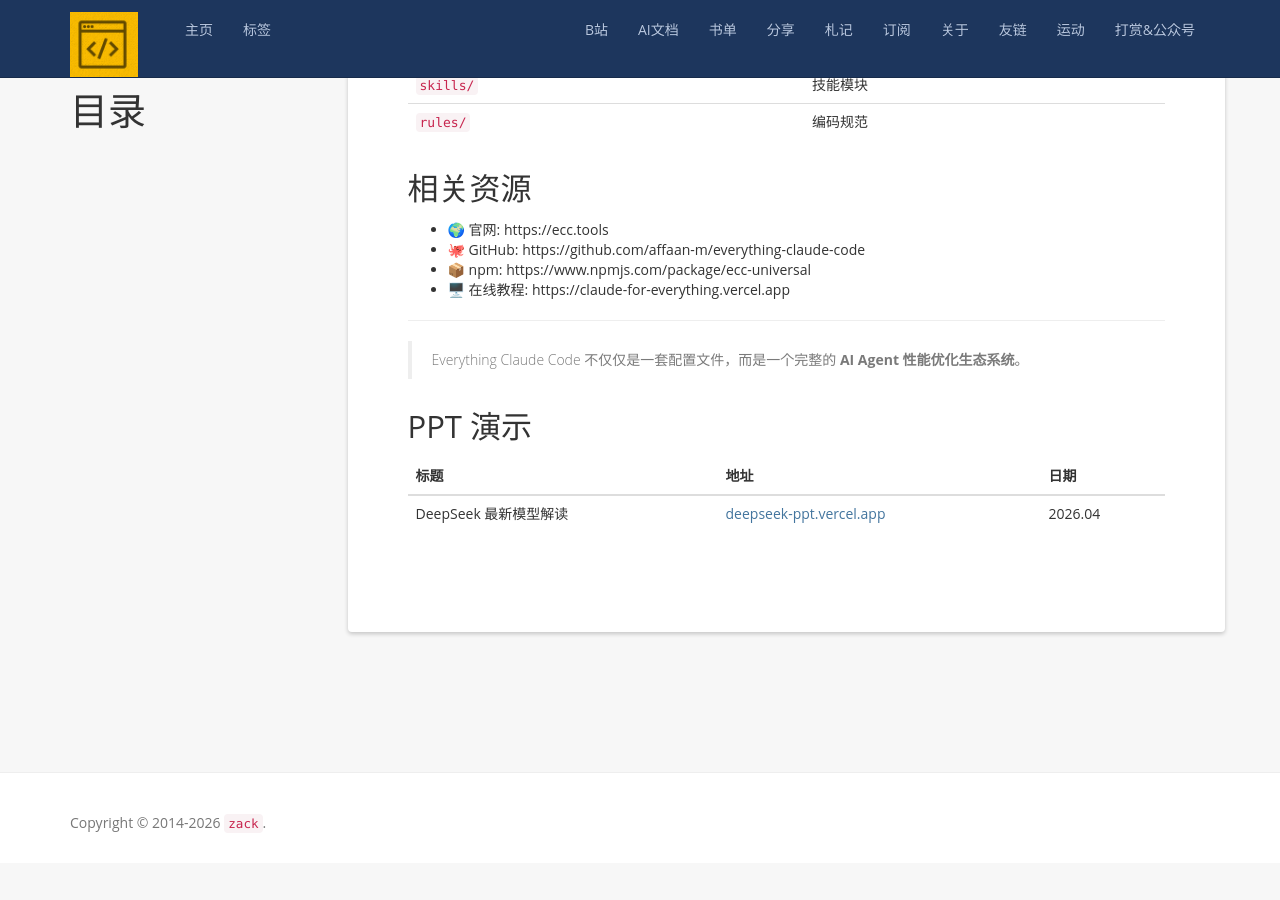
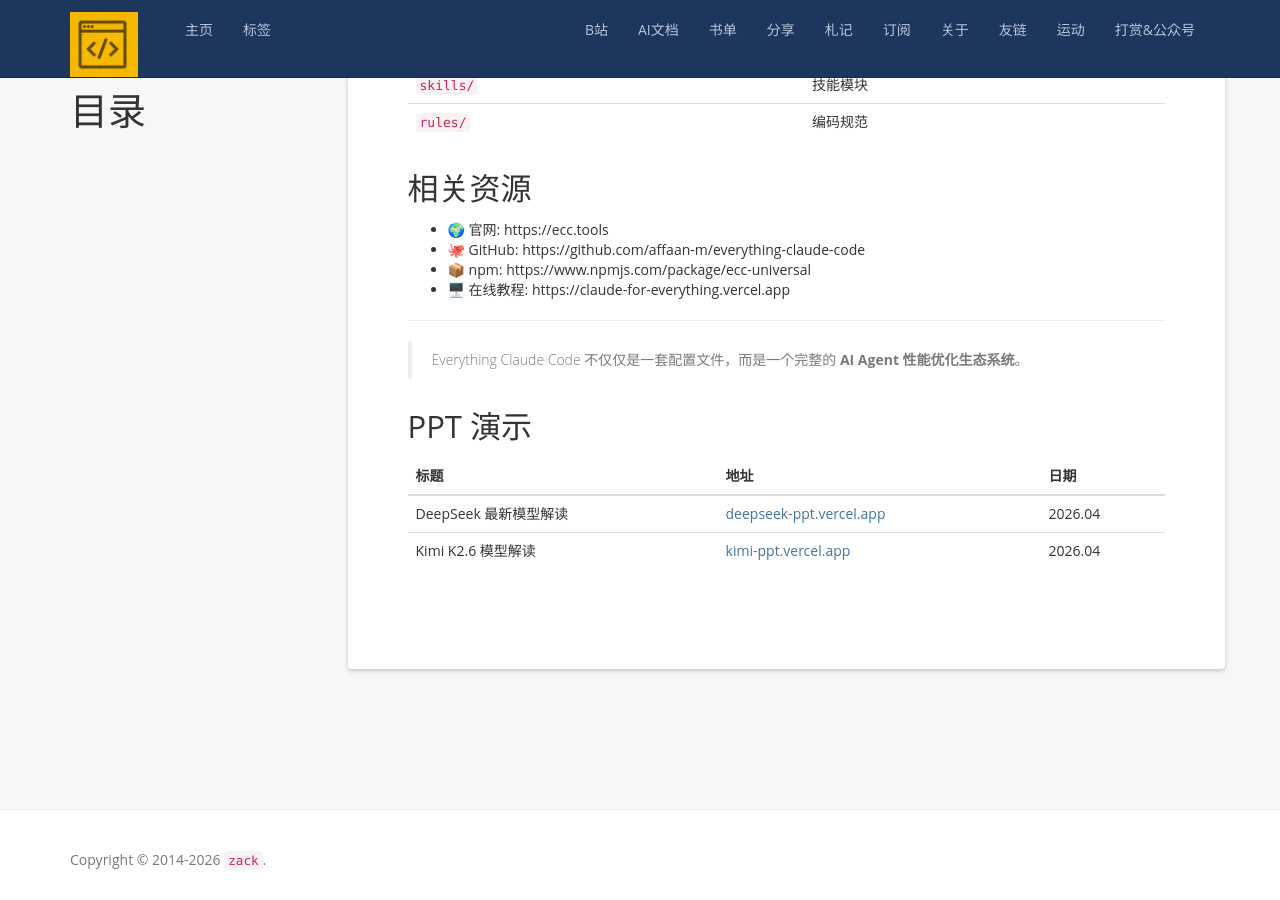
Before and after one commit to zackzhangkai/zackzhangkai.github.io, a Jekyll site: the page built from _posts/2026-04-24-everything-claude-code.md, in a window 1280 px wide and 900 px high, scrolled down 1967 px. Built offline with Jekyll 4.4.1, drawn with Linux system fonts in a browser that asks for light colours; nearby versions of some CDN libraries; a script that is not in the unit is left out; comment, search, counter and statistics services are not loaded; before the commit the page ends 2830 px from its top, so only the background shows below that.

Commit message:
Add Kimi K2.6 PPT

```diff
--- a/_posts/2026-04-24-everything-claude-code.md
+++ b/_posts/2026-04-24-everything-claude-code.md
@@ -83,3 +83,4 @@
 | 标题 | 地址 | 日期 |
 |------|------|------|
 | DeepSeek 最新模型解读 | [deepseek-ppt.vercel.app](https://deepseek-ppt.vercel.app) | 2026.04 |
+| Kimi K2.6 模型解读 | [kimi-ppt.vercel.app](https://kimi-ppt.vercel.app) | 2026.04 |
```
